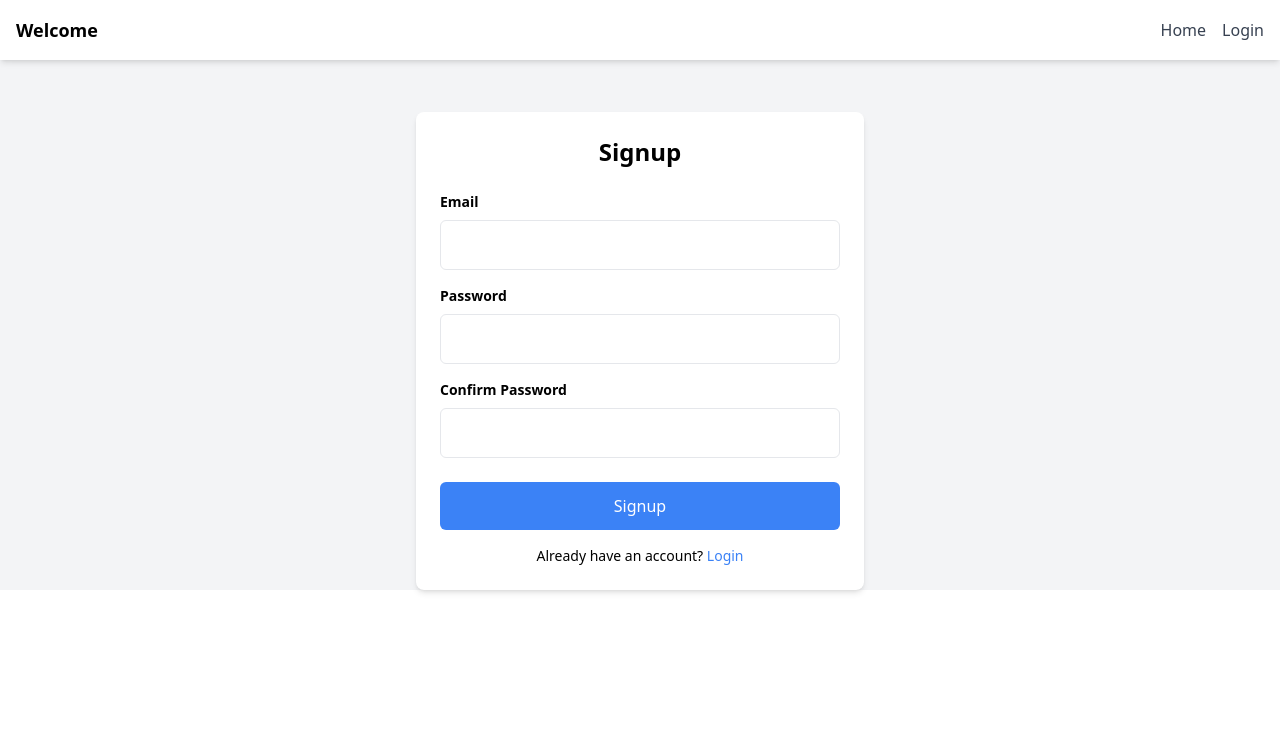
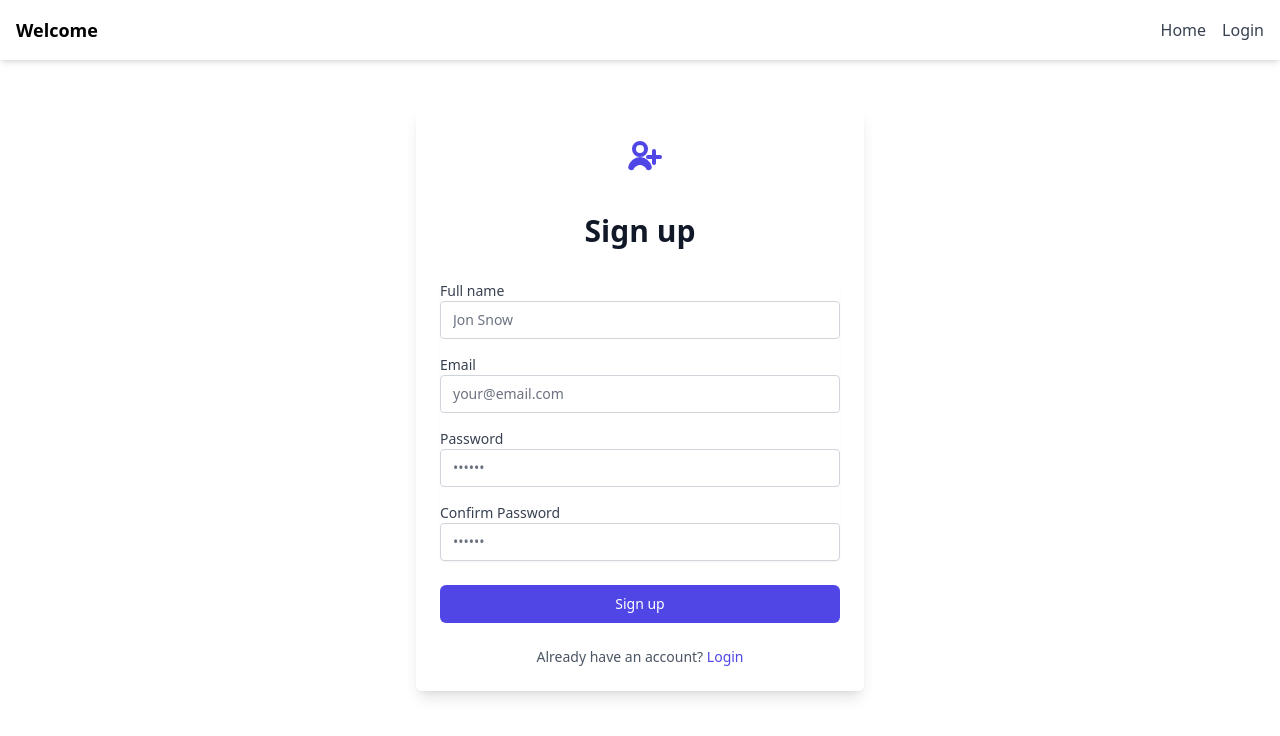
Before and after one commit to Abdi036/Expense_Tracker, a React (Vite) app in the folder Client/: page /signup in a window 1280 px wide. Shown: the top 736 px of the page. Built offline with nearby package versions, Linux system fonts and the light colour scheme.

Commit message:
building the signup and login pages

```diff
--- a/Client/src/pages/Home.jsx
+++ b/Client/src/pages/Home.jsx
@@ -1,5 +1,7 @@
 export default function Home() {
   return (
-    <div className="h-[100vh] flex justify-center items-center">Home page</div>
+    <div className="h-[100vh] flex justify-center items-center bg-slate-900 text-white">
+      Home page
+    </div>
   );
 }
--- a/Client/src/pages/Login.jsx
+++ b/Client/src/pages/Login.jsx
@@ -1,74 +1,156 @@
 import { useState } from "react";
-import { useAuth } from "../utils/AuthContext";
-import { Link } from "react-router-dom"; // Import Link for navigation
+import { Link } from "react-router-dom";
 
-const Login = () => {
-  const [email, setEmail] = useState("");
-  const [password, setPassword] = useState("");
-  const { loginUser } = useAuth(); // Use login from AuthContext
-  const [error, setError] = useState(null); // State for handling errors
+export default function Login() {
+  const [emailError, setEmailError] = useState(false);
+  const [emailErrorMessage, setEmailErrorMessage] = useState("");
+  const [passwordError, setPasswordError] = useState(false);
+  const [passwordErrorMessage, setPasswordErrorMessage] = useState("");
 
-  const handleSubmit = async (e) => {
-    e.preventDefault();
-    setError(null); // Clear any previous errors
+  const validateInputs = () => {
+    const email = document.getElementById("email");
+    const password = document.getElementById("password");
 
-    try {
-      // Call login function from the Auth context
-      await loginUser(email, password);
-    } catch (err) {
-      setError(err.message); // Set error if login fails
+    let isValid = true;
+
+    if (!email.value || !/\S+@\S+\.\S+/.test(email.value)) {
+      setEmailError(true);
+      setEmailErrorMessage("Please enter a valid email address.");
+      isValid = false;
+    } else {
+      setEmailError(false);
+      setEmailErrorMessage("");
     }
+
+    if (!password.value || password.value.length < 6) {
+      setPasswordError(true);
+      setPasswordErrorMessage("Password must be at least 6 characters long.");
+      isValid = false;
+    } else {
+      setPasswordError(false);
+      setPasswordErrorMessage("");
+    }
+
+    return isValid;
+  };
+
+  const handleSubmit = (event) => {
+    if (emailError || passwordError) {
+      event.preventDefault();
+      return;
+    }
+    const data = new FormData(event.currentTarget);
+    console.log({
+      email: data.get("email"),
+      password: data.get("password"),
+    });
   };
 
   return (
-    <div className="flex justify-center items-center h-screen bg-gray-100">
-      <div className="w-full max-w-md bg-white rounded-lg shadow-md p-6">
-        <h2 className="text-2xl font-bold mb-6 text-center">Login</h2>
-        {error && <p className="text-red-500 text-center">{error}</p>}{" "}
-        {/* Error message */}
-        <form onSubmit={handleSubmit}>
-          <div className="mb-4">
-            <label className="block text-sm font-bold mb-2" htmlFor="email">
+    <div
+      className={`bg-gray-900 min-h-screen flex items-center justify-center py-12 px-4 sm:px-6 lg:px-8`}
+    >
+      <div className="max-w-md w-full space-y-8 p-6 rounded-md shadow-lg bg-white dark:bg-gray-800">
+        <div className="flex justify-center">
+          <svg
+            xmlns="http://www.w3.org/2000/svg"
+            fill="none"
+            viewBox="0 0 24 24"
+            stroke="currentColor"
+            className="h-12 w-12 text-indigo-600"
+          >
+            <path
+              strokeLinecap="round"
+              strokeLinejoin="round"
+              strokeWidth="2"
+              d="M12 11c1.656 0 3-1.344 3-3S13.656 5 12 5 9 6.344 9 8s1.344 3 3 3zm0 2c-2.21 0-4.21 1.672-4.87 3.943-.08.285.102.579.393.614a.538.538 0 00.632-.383C8.615 16.2 10.248 15 12 15s3.385 1.2 3.845 2.174a.538.538 0 00.632.383c.291-.035.473-.33.393-.614C16.21 14.672 14.21 13 12 13z"
+            />
+          </svg>
+        </div>
+        <h2 className="text-center text-3xl font-extrabold text-gray-900 dark:text-gray-100">
+          Login
+        </h2>
+        <form className="mt-8 space-y-6" onSubmit={handleSubmit}>
+          <div className="rounded-md shadow-sm space-y-4">
+            <div>
+              <label
+                htmlFor="email"
+                className="block text-sm font-medium text-gray-700 dark:text-gray-300"
+              >
                 Email
               </label>
               <input
+                id="email"
+                name="email"
                 type="email"
-              id="email"
-              className="w-full p-3 border rounded-md focus:outline-none focus:ring-2 focus:ring-blue-500"
-              value={email}
-              onChange={(e) => setEmail(e.target.value)}
                 required
+                className={`appearance-none rounded relative block w-full px-3 py-2 border ${
+                  emailError ? "border-red-500" : "border-gray-300"
+                } placeholder-gray-500 text-gray-900 dark:text-gray-100 dark:bg-gray-700 focus:outline-none focus:ring-indigo-500 focus:border-indigo-500 sm:text-sm`}
+                placeholder="your@email.com"
               />
+              {emailError && (
+                <p className="text-red-500 text-sm">{emailErrorMessage}</p>
+              )}
             </div>
-          <div className="mb-6">
-            <label className="block text-sm font-bold mb-2" htmlFor="password">
+
+            <div>
+              <label
+                htmlFor="password"
+                className="block text-sm font-medium text-gray-700 dark:text-gray-300"
+              >
                 Password
               </label>
               <input
+                id="password"
+                name="password"
                 type="password"
-              id="password"
-              className="w-full p-3 border rounded-md focus:outline-none focus:ring-2 focus:ring-blue-500"
-              value={password}
-              onChange={(e) => setPassword(e.target.value)}
                 required
+                className={`appearance-none rounded relative block w-full px-3 py-2 border ${
+                  passwordError ? "border-red-500" : "border-gray-300"
+                } placeholder-gray-500 text-gray-900 dark:text-gray-100 dark:bg-gray-700 focus:outline-none focus:ring-indigo-500 focus:border-indigo-500 sm:text-sm`}
+                placeholder="••••••"
               />
+              {passwordError && (
+                <p className="text-red-500 text-sm">{passwordErrorMessage}</p>
+              )}
             </div>
+          </div>
+
+          <div className="flex items-center justify-between">
+            <div className="text-sm">
+              <Link
+                to="/forgot-password"
+                className="font-medium text-indigo-600 hover:text-indigo-500"
+              >
+                Forgot your password?
+              </Link>
+            </div>
+          </div>
+
+          <div>
             <button
               type="submit"
-            className="w-full p-3 bg-blue-500 text-white rounded-md hover:bg-blue-600"
+              className="group relative w-full flex justify-center py-2 px-4 border border-transparent text-sm font-medium rounded-md text-white bg-indigo-600 hover:bg-indigo-700 focus:outline-none focus:ring-2 focus:ring-offset-2 focus:ring-indigo-500"
+              onClick={validateInputs}
             >
               Login
             </button>
-        </form>
-        <p className="text-sm text-center mt-4">
-          Don&appos;t have an account?{" "}
-          <Link to="/signup" className="text-blue-500 hover:underline">
-            Signup
+          </div>
+
+          <div className="text-center">
+            <p className="mt-2 text-center text-sm text-gray-600 dark:text-gray-400">
+              Don&apos;t have an account?{" "}
+              <Link
+                to="/signup"
+                className="font-medium text-indigo-600 hover:text-indigo-500"
+              >
+                Sign up
               </Link>
             </p>
           </div>
+        </form>
+      </div>
     </div>
   );
-};
-
-export default Login;
+}
--- a/Client/src/pages/SignUp.jsx
+++ b/Client/src/pages/SignUp.jsx
@@ -1,96 +1,233 @@
-import { useState } from "react";
-import { useAuth } from "../utils/AuthContext"; // Adjust the path as per your file structure
-import { Link } from "react-router-dom"; // Import Link from react-router-dom for navigation
+import { useState, useEffect } from "react";
+import { Link } from "react-router-dom";
 
-const Signup = () => {
-  const [email, setEmail] = useState("");
-  const [password, setPassword] = useState("");
-  const [confirmPassword, setConfirmPassword] = useState("");
-  const { signupUser } = useAuth(); // Import the signup function
-  const [error, setError] = useState(null); // State for handling errors
+export default function SignUp() {
+  const [mode, setMode] = useState("light");
+  const [nameError, setNameError] = useState(false);
+  const [nameErrorMessage, setNameErrorMessage] = useState("");
+  const [emailError, setEmailError] = useState(false);
+  const [emailErrorMessage, setEmailErrorMessage] = useState("");
+  const [passwordError, setPasswordError] = useState(false);
+  const [passwordErrorMessage, setPasswordErrorMessage] = useState("");
+  const [confirmPasswordError, setConfirmPasswordError] = useState(false);
+  const [confirmPasswordErrorMessage, setConfirmPasswordErrorMessage] =
+    useState("");
 
-  const handleSubmit = async (e) => {
-    e.preventDefault();
-    setError(null); // Clear any previous errors
+  useEffect(() => {
+    const savedMode = localStorage.getItem("themeMode");
+    if (savedMode) {
+      setMode(savedMode);
+    } else {
+      const systemPrefersDark = window.matchMedia(
+        "(prefers-color-scheme: dark)"
+      ).matches;
+      setMode(systemPrefersDark ? "dark" : "light");
+    }
+  }, []);
 
-    if (password !== confirmPassword) {
-      setError("Passwords do not match");
+  const validateInputs = () => {
+    const email = document.getElementById("email");
+    const password = document.getElementById("password");
+    const confirmPassword = document.getElementById("confirm-password");
+    const name = document.getElementById("name");
+
+    let isValid = true;
+
+    if (!email.value || !/\S+@\S+\.\S+/.test(email.value)) {
+      setEmailError(true);
+      setEmailErrorMessage("Please enter a valid email address.");
+      isValid = false;
+    } else {
+      setEmailError(false);
+      setEmailErrorMessage("");
+    }
+
+    if (!password.value || password.value.length < 6) {
+      setPasswordError(true);
+      setPasswordErrorMessage("Password must be at least 6 characters long.");
+      isValid = false;
+    } else {
+      setPasswordError(false);
+      setPasswordErrorMessage("");
+    }
+
+    if (!confirmPassword.value || confirmPassword.value !== password.value) {
+      setConfirmPasswordError(true);
+      setConfirmPasswordErrorMessage("Passwords do not match.");
+      isValid = false;
+    } else {
+      setConfirmPasswordError(false);
+      setConfirmPasswordErrorMessage("");
+    }
+
+    if (!name.value || name.value.length < 1) {
+      setNameError(true);
+      setNameErrorMessage("Name is required.");
+      isValid = false;
+    } else {
+      setNameError(false);
+      setNameErrorMessage("");
+    }
+
+    return isValid;
+  };
+
+  const handleSubmit = (event) => {
+    if (nameError || emailError || passwordError || confirmPasswordError) {
+      event.preventDefault();
       return;
     }
-
-    try {
-      // Call the signup function from the Auth context
-      await signupUser(email, password);
-    } catch (err) {
-      setError(err.message); // Set error if sign-up fails
-    }
+    const data = new FormData(event.currentTarget);
+    console.log({
+      name: data.get("name"),
+      lastName: data.get("lastName"),
+      email: data.get("email"),
+      password: data.get("password"),
+    });
   };
 
   return (
-    <div className="flex justify-center items-center h-auto bg-gray-100">
-      <div className="w-full max-w-md bg-white rounded-lg shadow-md p-6 mt-28">
-        <h2 className="text-2xl font-bold mb-6 text-center">Signup</h2>
-        {error && <p className="text-red-500 text-center">{error}</p>}{" "}
-        {/* Error message */}
-        <form onSubmit={handleSubmit}>
-          <div className="mb-4">
-            <label className="block text-sm font-bold mb-2" htmlFor="email">
+    <div
+      className={`${
+        mode === "dark" ? "bg-gray-900" : "bg-white"
+      } min-h-screen flex items-center justify-center py-12 px-4 sm:px-6 lg:px-8`}
+    >
+      <div className="max-w-md w-full space-y-8 p-6 rounded-md shadow-lg bg-white dark:bg-gray-800">
+        <div className="flex justify-center">
+          <svg
+            xmlns="http://www.w3.org/2000/svg"
+            fill="none"
+            viewBox="0 0 24 24"
+            stroke="currentColor"
+            className="h-12 w-12 text-indigo-600"
+          >
+            <path
+              strokeLinecap="round"
+              strokeLinejoin="round"
+              strokeWidth="2"
+              d="M12 11c1.656 0 3-1.344 3-3S13.656 5 12 5 9 6.344 9 8s1.344 3 3 3zm0 2c-2.21 0-4.21 1.672-4.87 3.943-.08.285.102.579.393.614a.538.538 0 00.632-.383C8.615 16.2 10.248 15 12 15s3.385 1.2 3.845 2.174a.538.538 0 00.632.383c.291-.035.473-.33.393-.614C16.21 14.672 14.21 13 12 13zM19 9v3m0 0v3m0-3h3m-3 0h-3"
+            />
+          </svg>
+        </div>
+        <h2 className="text-center text-3xl font-extrabold text-gray-900 dark:text-gray-100">
+          Sign up
+        </h2>
+        <form className="mt-8 space-y-6" onSubmit={handleSubmit}>
+          <div className="rounded-md shadow-sm space-y-4">
+            <div>
+              <label
+                htmlFor="name"
+                className="block text-sm font-medium text-gray-700 dark:text-gray-300"
+              >
+                Full name
+              </label>
+              <input
+                id="name"
+                name="name"
+                type="text"
+                required
+                className={`appearance-none rounded relative block w-full px-3 py-2 border ${
+                  nameError ? "border-red-500" : "border-gray-300"
+                } placeholder-gray-500 text-gray-900 dark:text-gray-100 dark:bg-gray-700 focus:outline-none focus:ring-indigo-500 focus:border-indigo-500 sm:text-sm`}
+                placeholder="Jon Snow"
+              />
+              {nameError && (
+                <p className="text-red-500 text-sm">{nameErrorMessage}</p>
+              )}
+            </div>
+
+            <div>
+              <label
+                htmlFor="email"
+                className="block text-sm font-medium text-gray-700 dark:text-gray-300"
+              >
                 Email
               </label>
               <input
+                id="email"
+                name="email"
                 type="email"
-              id="email"
-              className="w-full p-3 border rounded-md focus:outline-none focus:ring-2 focus:ring-blue-500"
-              value={email}
-              onChange={(e) => setEmail(e.target.value)}
                 required
+                className={`appearance-none rounded relative block w-full px-3 py-2 border ${
+                  emailError ? "border-red-500" : "border-gray-300"
+                } placeholder-gray-500 text-gray-900 dark:text-gray-100 dark:bg-gray-700 focus:outline-none focus:ring-indigo-500 focus:border-indigo-500 sm:text-sm`}
+                placeholder="your@email.com"
               />
+              {emailError && (
+                <p className="text-red-500 text-sm">{emailErrorMessage}</p>
+              )}
             </div>
-          <div className="mb-4">
-            <label className="block text-sm font-bold mb-2" htmlFor="password">
+
+            <div>
+              <label
+                htmlFor="password"
+                className="block text-sm font-medium text-gray-700 dark:text-gray-300"
+              >
                 Password
               </label>
               <input
+                id="password"
+                name="password"
                 type="password"
-              id="password"
-              className="w-full p-3 border rounded-md focus:outline-none focus:ring-2 focus:ring-blue-500"
-              value={password}
-              onChange={(e) => setPassword(e.target.value)}
                 required
+                className={`appearance-none rounded relative block w-full px-3 py-2 border ${
+                  passwordError ? "border-red-500" : "border-gray-300"
+                } placeholder-gray-500 text-gray-900 dark:text-gray-100 dark:bg-gray-700 focus:outline-none focus:ring-indigo-500 focus:border-indigo-500 sm:text-sm`}
+                placeholder="••••••"
               />
+              {passwordError && (
+                <p className="text-red-500 text-sm">{passwordErrorMessage}</p>
+              )}
             </div>
-          <div className="mb-6">
+
+            <div>
               <label
-              className="block text-sm font-bold mb-2"
-              htmlFor="confirmPassword"
+                htmlFor="confirm-password"
+                className="block text-sm font-medium text-gray-700 dark:text-gray-300"
               >
                 Confirm Password
               </label>
               <input
+                id="confirm-password"
+                name="confirm-password"
                 type="password"
-              id="confirmPassword"
-              className="w-full p-3 border rounded-md focus:outline-none focus:ring-2 focus:ring-blue-500"
-              value={confirmPassword}
-              onChange={(e) => setConfirmPassword(e.target.value)}
                 required
+                className={`appearance-none rounded relative block w-full px-3 py-2 border ${
+                  confirmPasswordError ? "border-red-500" : "border-gray-300"
+                } placeholder-gray-500 text-gray-900 dark:text-gray-100 dark:bg-gray-700 focus:outline-none focus:ring-indigo-500 focus:border-indigo-500 sm:text-sm`}
+                placeholder="••••••"
               />
+              {confirmPasswordError && (
+                <p className="text-red-500 text-sm">
+                  {confirmPasswordErrorMessage}
+                </p>
+              )}
             </div>
+          </div>
+
+          <div>
             <button
               type="submit"
-            className="w-full p-3 bg-blue-500 text-white rounded-md hover:bg-blue-600"
+              className="group relative w-full flex justify-center py-2 px-4 border border-transparent text-sm font-medium rounded-md text-white bg-indigo-600 hover:bg-indigo-700 focus:outline-none focus:ring-2 focus:ring-offset-2 focus:ring-indigo-500"
+              onClick={validateInputs}
             >
-            Signup
+              Sign up
             </button>
-        </form>
-        <p className="text-sm text-center mt-4">
+          </div>
+
+          <div className="text-center">
+            <p className="mt-2 text-center text-sm text-gray-600 dark:text-gray-400">
               Already have an account?{" "}
-          <Link to="/login" className="text-blue-500 hover:underline">
+              <Link
+                to="/login"
+                className="font-medium text-indigo-600 hover:text-indigo-500"
+              >
                 Login
               </Link>
             </p>
           </div>
+        </form>
+      </div>
     </div>
   );
-};
-
-export default Signup;
+}
```
Lines whose indentation alone changed are shown as unchanged.
